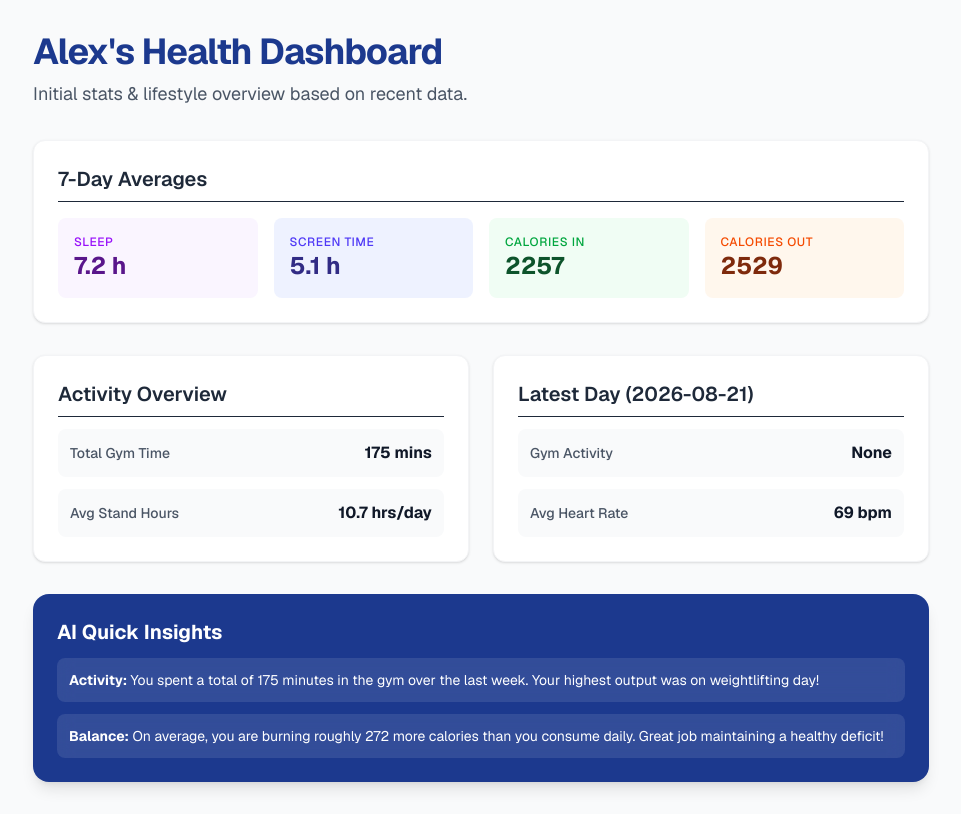
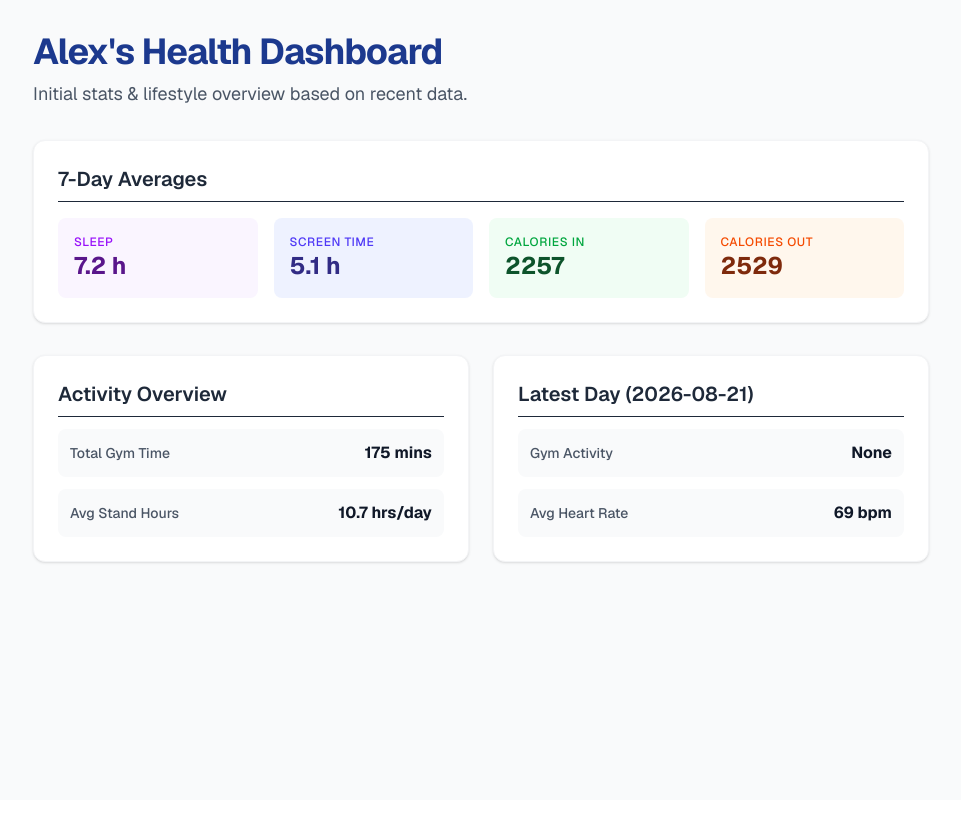
Before and after one commit to MRKups/imperial-deepmind-hackathon2026, a Next.js app: page / in a window 1280 px wide. Shown: the whole page, without its empty margins (159-1120 px from the left). Built offline with nearby package versions, Linux system fonts and the light colour scheme.

Commit message:
refactor: Remove hardcoded AI text and strictly rely on data JSON file

```diff
--- a/src/app/page.tsx
+++ b/src/app/page.tsx
@@ -79,24 +79,6 @@ export default function Home() {
           </div>
         </section>
 
-        {/* AI Recommendations Section */}
-        <section className="bg-blue-900 rounded-2xl p-6 text-white shadow-lg">
-          <h2 className="text-xl font-bold mb-3">AI Quick Insights</h2>
-          <div className="space-y-3">
-            <div className="bg-white/10 p-3 rounded-lg backdrop-blur-sm">
-              <p className="text-sm">
-                <strong>Activity:</strong> You spent a total of {totalGymMins} minutes in the gym over the last week.
-                Your highest output was on weightlifting day!
-              </p>
-            </div>
-            <div className="bg-white/10 p-3 rounded-lg backdrop-blur-sm">
-              <p className="text-sm">
-                <strong>Balance:</strong> On average, you are burning roughly {avgCaloriesOut - avgCaloriesIn} more calories
-                than you consume daily. Great job maintaining a healthy deficit!
-              </p>
-            </div>
-          </div>
-        </section>
 
       </div>
     </main>
```
